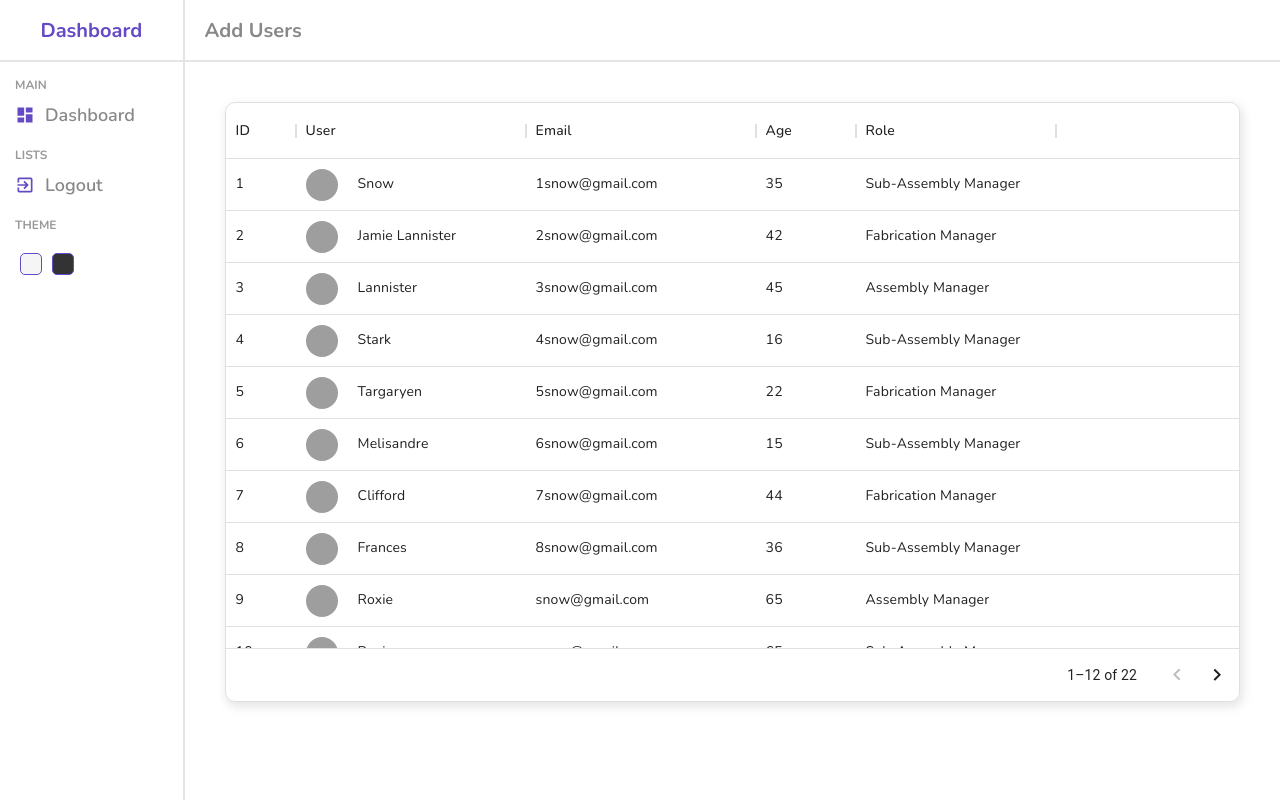
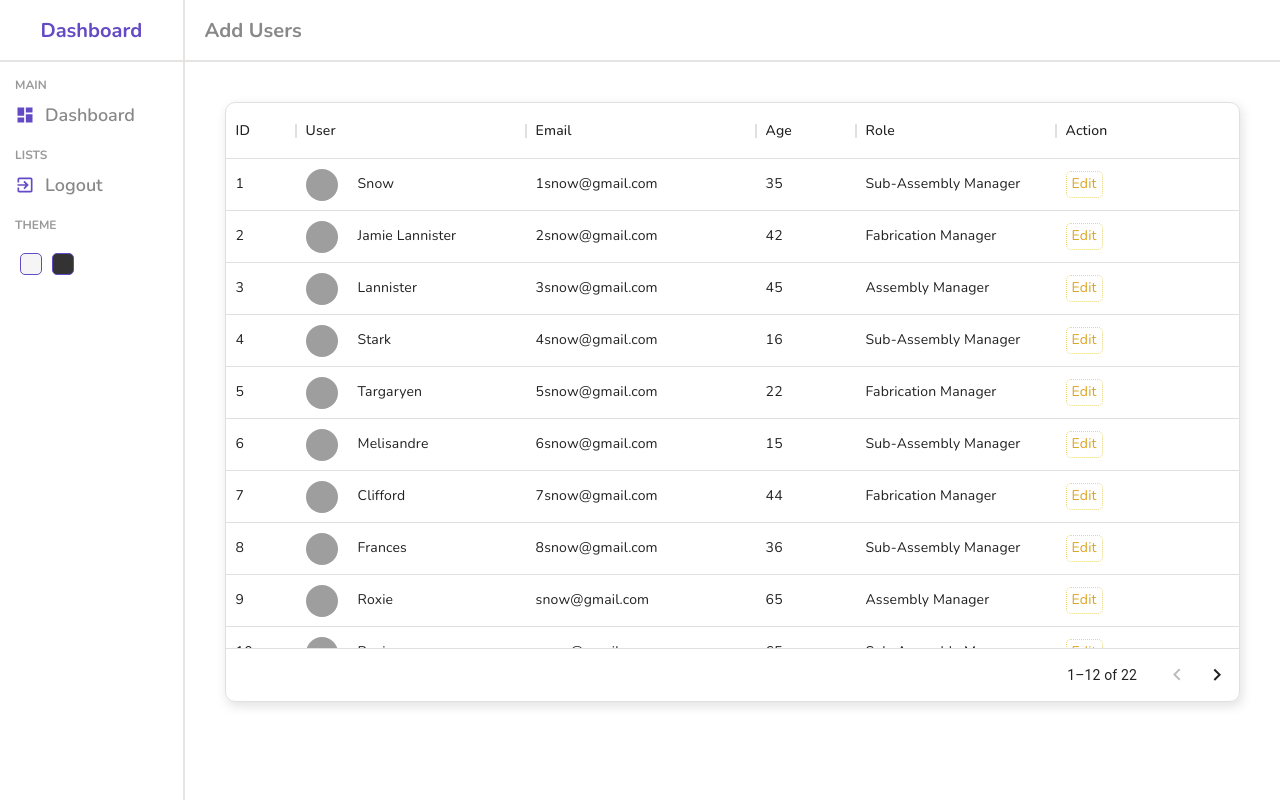
Before and after one commit to airbus-aerothon-5-0/washing_machine_react, a React (Create React App) app: page /users in a window 1280 px wide. Built offline with nearby package versions, Linux system fonts and the light colour scheme; sample sign-in values are in the browser's storage; grey boxes are pictures that could not be loaded.

Commit message:
edited button text

```diff
--- a/src/components/datatable/Datatable.jsx
+++ b/src/components/datatable/Datatable.jsx
@@ -21,7 +21,7 @@ const Datatable = ({ rows, columns, title }) => {
         return (
           <div className="cellAction">
             <Link to="/users/test" style={{ textDecoration: "none" }}>
-              <div className="viewButton">View</div>
+              <div className="editButton">Edit</div>
             </Link>
             {/* <div
               className="deleteButton"
@@ -44,7 +44,7 @@ const Datatable = ({ rows, columns, title }) => {
         key={title}
         className="datagrid"
         rows={data}
-        columns={columns}
+        columns={columns.concat(actionColumn)}
         pageSize={12}
         rowsPerPageOptions={[12]}
       />
```
